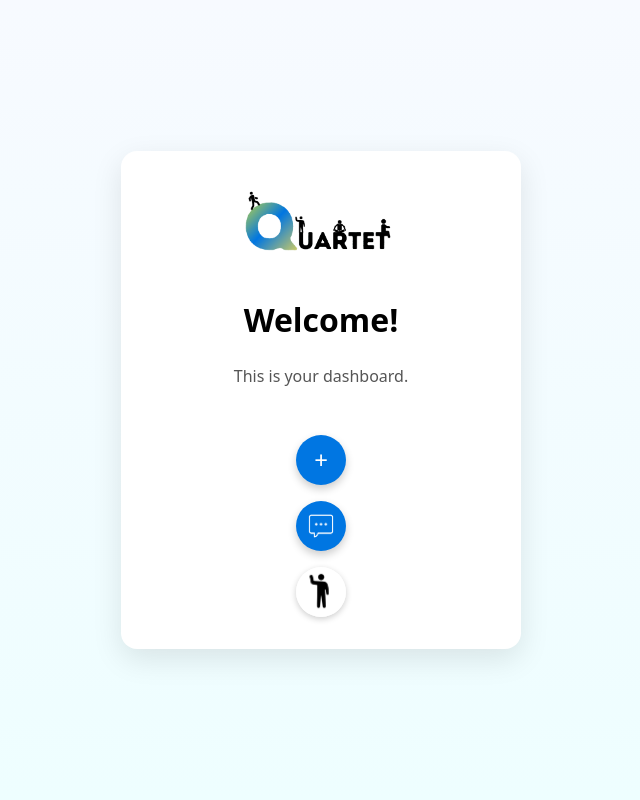
After one commit to ElianaLara/Quartet, a Flask app: page /dashboard in a window 1280 px wide. The commit adds this page. Shown: the whole page, without its empty margins (319-959 px from the left). Run offline with Flask 2, Linux system fonts and the light colour scheme.

Commit message:
make dashboard UI

```diff
--- a/app/forms.py
+++ b/app/forms.py
@@ -15,5 +15,6 @@ class RegisterForm(FlaskForm):
     phone = StringField('Phone', validators=[DataRequired()])
     age = IntegerField('Age', validators=[DataRequired()])
     gender = StringField('gender', validators=[DataRequired()])
+    location = StringField('location', validators=[DataRequired()])
 
     register = SubmitField("Register")
--- a/app/routes.py
+++ b/app/routes.py
@@ -4,10 +4,37 @@ from .forms import LoginForm, RegisterForm
 main = Blueprint("main", __name__)
 
 
-@main.route('/')
-def dashboard():
+
+
+@main.route('/', methods=["GET", "POST"])
+def login():
+    form = LoginForm()
+
+    if form.validate_on_submit():
+        db = current_app.db
+
+        # Find the user by email
+        user = db.users.find_one({"email": form.email.data})
+
+        if user:
+            # NOTE: For production, hash passwords! Here we just compare plaintext
+            if user['password'] == form.password.data:
+                # Login successful, store user in session
+                session['user_email'] = user['email']
+                flash("Login successful!", "success")
+                return redirect(url_for("main.dashboard"))
+            else:
+                flash("Incorrect password.", "error")
+        else:
+            flash("User not found.", "error")
+
+    return render_template("start.html", form=form)
+
     return render_template('start.html', form=LoginForm())
 
+@main.route("/dashboard", methods=["GET", "POST"])
+def dashboard():
+    return render_template('dashboard.html')
 
 @main.route("/register", methods=["GET", "POST"])
 def register():
--- /dev/null
+++ b/app/templates/dashboard.html
@@ -0,0 +1,138 @@
+<!DOCTYPE html>
+<html lang="en">
+<head>
+  <meta charset="UTF-8">
+  <title>Dashboard</title>
+  <style>
+    /* Reset + global */
+    * {
+      box-sizing: border-box;
+      font-family: system-ui, -apple-system, BlinkMacSystemFont, sans-serif;
+    }
+
+    body {
+      margin: 0;
+      min-height: 100vh;
+      background: linear-gradient(#f7faff, #eefeff);
+      display: flex;
+      justify-content: center;
+      align-items: center;
+    }
+
+    .container {
+      display: flex;
+      flex-direction: column;
+      align-items: center;
+      width: 400px;
+      background: white;
+      border-radius: 16px;
+      padding: 2rem;
+      box-shadow: 0 10px 30px rgba(0, 0, 0, 0.1);
+      text-align: center;
+    }
+
+    .logo {
+      width: 200px;
+      height: auto;
+      margin-bottom: 20px;
+    }
+
+    .flash-message {
+      background-color: #e0ccff;  /* pale purple */
+      color: #3d3795;             /* dark blue text */
+      padding: 12px 16px;
+      border-radius: 12px;
+      margin-bottom: 16px;
+      font-size: 0.95rem;
+      box-shadow: 0 2px 6px rgba(0, 0, 0, 0.1);
+      width: 100%;
+      text-align: left;
+    }
+
+    h1 {
+      margin: 0.5rem 0;
+    }
+
+    .subtitle {
+      color: #555;
+      margin-bottom: 2rem;
+    }
+
+    /* Actions column */
+    .actions {
+      display: flex;
+      flex-direction: column; /* stacked vertically */
+      align-items: center;
+      gap: 16px;  /* space between buttons */
+      width: 100%;
+      margin-top: 1rem;
+    }
+
+    .button-icon {
+      width: 50px;
+      height: 50px;
+      border-radius: 50%;
+      background-color: #0076e2;
+      color: white;
+      display: flex;
+      justify-content: center;
+      align-items: center;
+      cursor: pointer;
+      font-size: 1.5rem;
+      box-shadow: 0 4px 8px rgba(0,0,0,0.2);
+      transition: background-color 0.2s ease;
+    }
+
+    .button-icon:hover {
+      background-color: #005bb5;
+    }
+
+    .profile-pic {
+      width: 50px;
+      height: 50px;
+      border-radius: 50%;
+      object-fit: cover;
+      cursor: pointer;
+      box-shadow: 0 2px 6px rgba(0,0,0,0.2);
+    }
+  </style>
+</head>
+<body>
+
+<div class="container">
+  <!-- Logo -->
+  <img
+    src="{{ url_for('static', filename='images/logo.png') }}"
+    alt="Logo"
+    class="logo"
+  >
+
+  <!-- Flash Messages -->
+  {% with messages = get_flashed_messages(with_categories=true) %}
+    {% if messages %}
+      {% for category, message in messages %}
+        <div class="flash-message {{ category }}">{{ message }}</div>
+      {% endfor %}
+    {% endif %}
+  {% endwith %}
+
+  <!-- Welcome -->
+  <h1>Welcome!</h1>
+  <p class="subtitle">This is your dashboard.</p>
+
+  <!-- Actions column: Plus, Message, Profile -->
+  <div class="actions">
+    <div class="button-icon" title="Add">+</div>
+    <div class="button-icon" title="Messages">
+      <img src="{{ url_for('static', filename='images/message.png') }}" alt="Messages" style="width:60px;height:60px;">
+    </div>
+    <img
+      src="{{ url_for('static', filename='images/profile.png') }}"
+      alt="Profile"
+      class="profile-pic"
+    >
+  </div>
+</div>
+
+</body>
+</html>
--- a/app/templates/register.html
+++ b/app/templates/register.html
@@ -43,9 +43,15 @@
         <label for="gender">Gender</label>
         {{ form.gender(class="input") }}
 
+         <label for="location">Location</label>
+        {{ form.location(class="input") }}
+
         {{ form.register(class="button") }}
       </form>
+
+      <a href="{{ url_for('main.login') }}" class="login-link">Log in →</a>
     </div>
+
   </div>
 </body>
 </html>
--- a/app/templates/start.html
+++ b/app/templates/start.html
@@ -31,7 +31,7 @@
       {{ form.hidden_tag() }}
 
       <label>Email</label>
-        {{ form.email(class="form-control", placeholder="Enter your restaurant email") }}
+        {{ form.email(class="form-control", placeholder="Enter your email") }}
 
       <label>Password</label>
         {{ form.password(class="form-control", placeholder="Password") }}
```
Also changed, not shown: app/static/images/message.png (added), app/static/images/profile.png (added).
